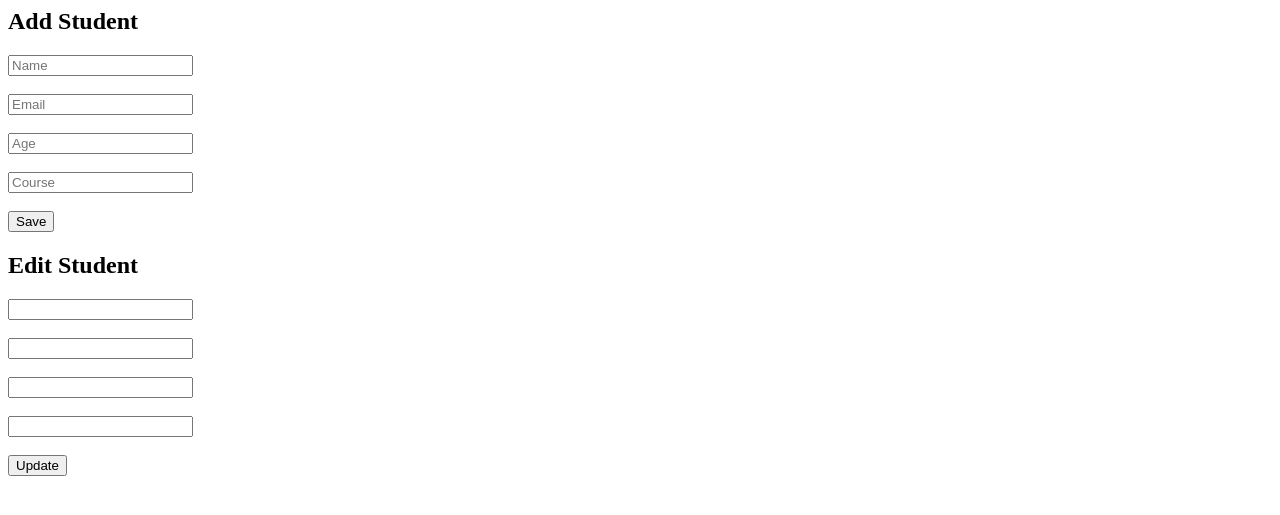
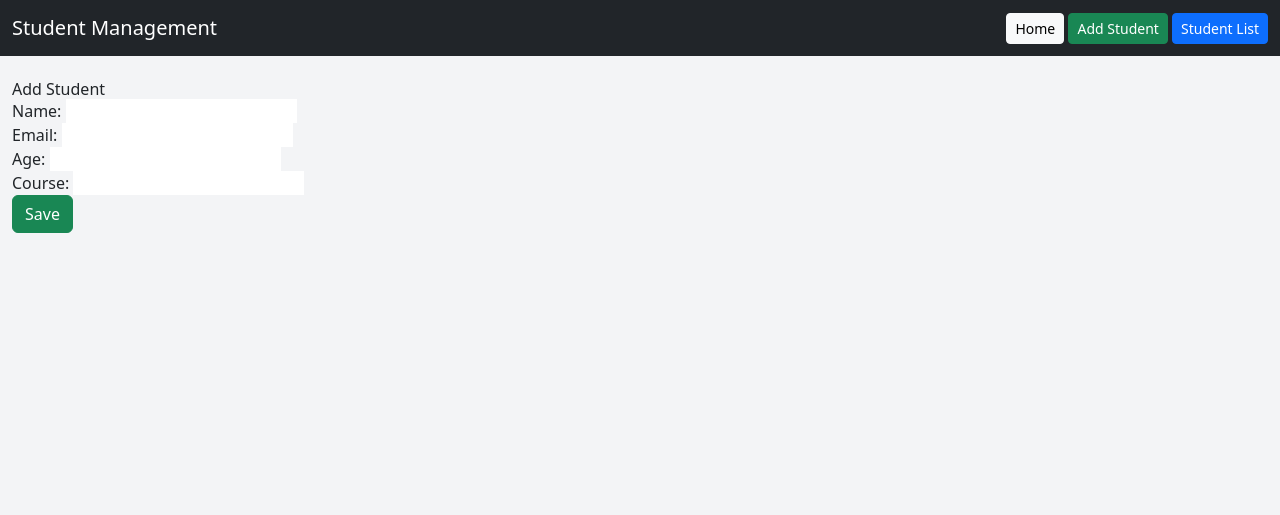
Before and after one commit to Rishikhadiyar/student-management-system-django, a Django app: page /create/ in a window 1280 px wide. Shown: the top 515 px of the page. Run offline with Django 5.2, Linux system fonts and the light colour scheme; some libraries are stand-ins or nearby versions.

Commit message:
fixed model

```diff
--- a/sms_project/students/templates/create_student.html
+++ b/sms_project/students/templates/create_student.html
@@ -1,32 +1,14 @@
+{% extends "base.html" %}
+
+{% block content %}
+
 <h2>Add Student</h2>
 
 <form method="POST">
-{% csrf_token %}
+    {% csrf_token %}
+    {{ form.as_p }}
 
-<input type="text" name="name" placeholder="Name"><br><br>
+    <button type="submit" class="btn btn-success">Save</button>
+</form>
 
-<input type="email" name="email" placeholder="Email"><br><br>
-
-<input type="number" name="age" placeholder="Age"><br><br>
-
-<input type="text" name="course" placeholder="Course"><br><br>
-
-<button type="submit">Save</button>
-
-</form>
-<h2>Edit Student</h2>
-
-<form method="POST">
-{% csrf_token %}
-
-<input type="text" name="name" value="{{student.name}}"><br><br>
-
-<input type="email" name="email" value="{{student.email}}"><br><br>
-
-<input type="number" name="age" value="{{student.age}}"><br><br>
-
-<input type="text" name="course" value="{{student.course}}"><br><br>
-
-<button type="submit">Update</button>
-
-</form>
+{% endblock %}
--- a/sms_project/students/templates/student_list.html
+++ b/sms_project/students/templates/student_list.html
@@ -60,9 +60,9 @@ Search
 
 <td>
 
-<a href="/edit/{{student.id}}" class="btn btn-warning btn-sm">Edit</a>
+<a href="{% url 'edit_student' student.id %}" class="btn btn-warning btn-sm">Edit</a>
 
-<a href="/delete/{{student.id}}"
+<a href="{% url 'delete_student' student.id %}"
 class="btn btn-danger btn-sm"
 onclick="return confirm('Are you sure you want to delete this student?')">
 Delete
--- a/sms_project/students/urls.py
+++ b/sms_project/students/urls.py
@@ -3,8 +3,8 @@ from . import views
 
 urlpatterns = [
     path('', views.home, name='home'),
-    path('create/', views.create_student, name='create_student'),
+    path('create/', views.StudentCreateView.as_view(), name='create_student'),
     path('students/', views.StudentListView.as_view(), name='student_list'),
-    path('delete/<int:id>/', views.delete_student, name='delete_student'),
-    path('edit/<int:id>/', views.edit_student, name='edit_student'),
+    path('delete/<int:pk>/', views.StudentDeleteView.as_view(), name='delete_student'),
+    path('edit/<int:pk>/', views.StudentUpdateView.as_view(), name='edit_student'),
 ]
--- a/sms_project/students/views.py
+++ b/sms_project/students/views.py
@@ -4,6 +4,10 @@ from django.db.models import Q
 from .models import Student
 from django.contrib import messages
 from django.core.paginator import Paginator
+from django.views.generic import CreateView
+from django.urls import reverse_lazy
+from django.views.generic import UpdateView
+from django.views.generic import DeleteView
 
 def home(request):
    total_students = Student.objects.count()
@@ -13,48 +17,12 @@ def home(request):
     })
 
 
-def create_student(request):
-    if request.method == "POST":
-        name = request.POST['name']
-        email = request.POST['email']
-        age = request.POST['age']
-        course = request.POST['course']
-
-        Student.objects.create(
-            name=name,
-            email=email,
-            age=age,
-            course=course
-        )
-        messages.success(request,"Student Added Successfully")
-
-        return redirect('student_list')
-
-    return render(request, 'create_student.html')
 
 
 
-def delete_student(request, id):
-    student = Student.objects.get(id=id)
-    student.delete()
-    messages.success(request,"Student Deleted Successfully")
-    return redirect('student_list')
+
+
 # Create your views here.
-def edit_student(request, id):
-
-    student = Student.objects.get(id=id)
-
-    if request.method == "POST":
-        student.name = request.POST['name']
-        student.email = request.POST['email']
-        student.age = request.POST['age']
-        student.course = request.POST['course']
-
-        student.save()
-        messages.success(request,"Student Updated Successfully")
-        return redirect('student_list')
-
-    return render(request, 'edit_student.html', {'student': student})
 
 class StudentListView(ListView):
     model = Student
@@ -71,3 +39,21 @@ class StudentListView(ListView):
                 Q(email__icontains=search_query)
             )
         return Student.objects.all()
+
+class StudentCreateView(CreateView):
+    model = Student
+    fields = ['name', 'email', 'age', 'course']
+    template_name = 'create_student.html'
+    success_url = reverse_lazy('student_list')
+
+class StudentUpdateView(UpdateView):
+    model = Student
+    fields = ['name', 'email', 'age', 'course']
+    template_name = 'edit_student.html'
+    success_url = reverse_lazy('student_list')
+
+
+class StudentDeleteView(DeleteView):
+    model = Student
+    template_name = 'confirm_delete.html'
+    success_url = reverse_lazy('student_list')
```
Also changed, not shown: sms_project/students/templates/confirm_delete.html (added, +14 -0 lines), sms_project/students/templates/edit_student.html (+9 -15 lines).
